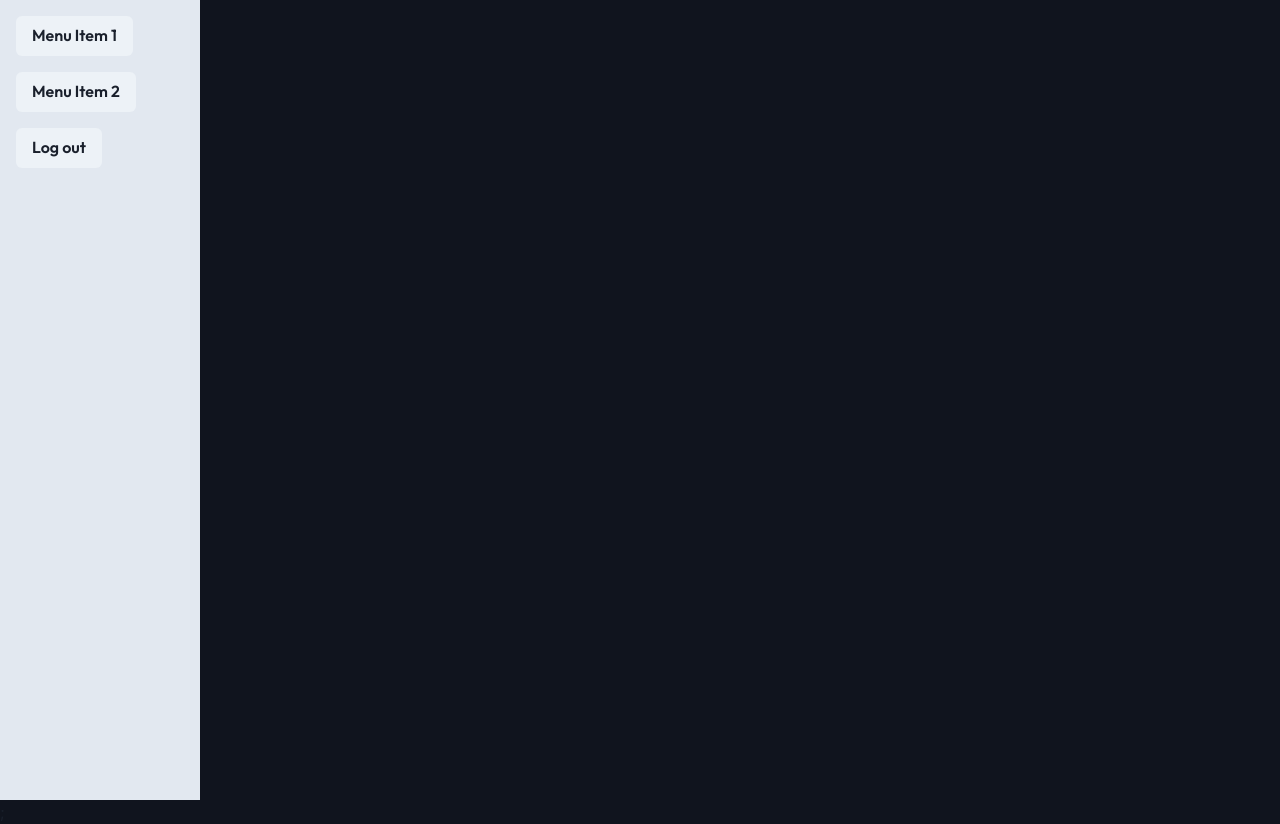
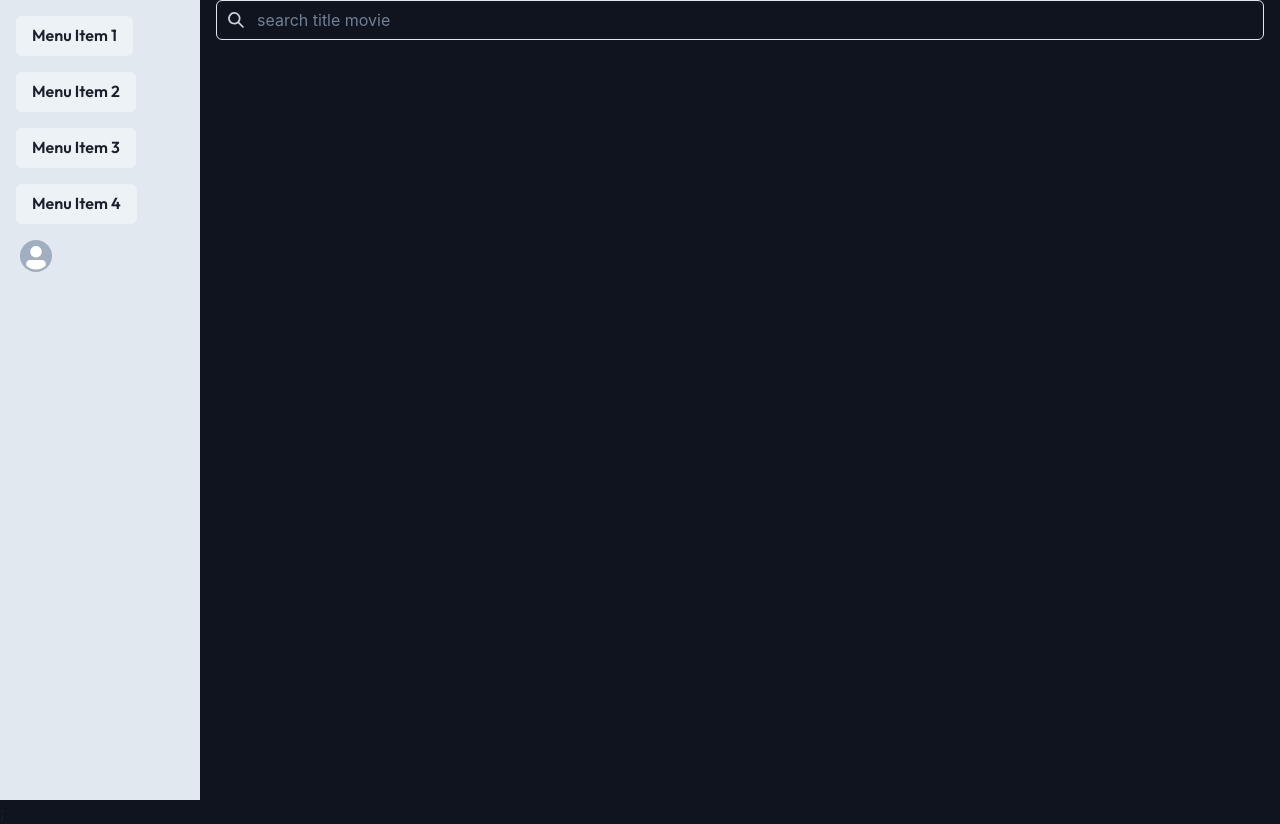
Before and after one commit to rojasmart/entertainment-web-app, a React (Vite) app: page /Home in a window 1280 px wide. Built offline with nearby package versions, Linux system fonts and the light colour scheme; no server answers; sample sign-in values are in the browser's storage.

Commit message:
--add search input as a component

```diff
--- a/package.json
+++ b/package.json
@@ -10,6 +10,7 @@
     "preview": "vite preview"
   },
   "dependencies": {
+    "@chakra-ui/icons": "^2.1.1",
     "@chakra-ui/react": "^2.8.2",
     "@emotion/react": "^11.11.4",
     "@emotion/styled": "^11.11.0",
--- /dev/null
+++ b/src/pages/Components/SearchInput.jsx
@@ -0,0 +1,16 @@
+import { Input, Stack, InputGroup, InputLeftElement } from "@chakra-ui/react";
+
+import { SearchIcon } from "@chakra-ui/icons";
+
+export const SearchInput = () => {
+  return (
+    <Stack spacing={4}>
+      <InputGroup>
+        <InputLeftElement pointerEvents="none">
+          <SearchIcon color="gray.300" />
+        </InputLeftElement>
+        <Input placeholder="search title movie" />
+      </InputGroup>
+    </Stack>
+  );
+};
--- a/src/pages/Home/index.jsx
+++ b/src/pages/Home/index.jsx
@@ -1,6 +1,18 @@
-import { Box, Flex, Text, Button, VStack, Card } from "@chakra-ui/react";
+import {
+  Box,
+  Flex,
+  Menu,
+  MenuButton,
+  Avatar,
+  MenuList,
+  MenuItem,
+  Button,
+  VStack,
+  Container,
+} from "@chakra-ui/react";
 import { useContext } from "react"; // Import useContext hook from React
 import { AuthContext } from "../../contexts/auth"; // Import your AuthGoogleContext
+import { SearchInput } from "../Components/SearchInput";
 
 export const Layout = ({ children }) => {
   const { signOut } = useContext(AuthContext); // Access signOut function from the context
@@ -20,8 +32,23 @@ export const Layout = ({ children }) => {
       >
         <Button>Menu Item 1</Button>
         <Button>Menu Item 2</Button>
-        <Button onClick={handleLogout}>Log out</Button>
-        {/* Add more menu items here */}
+        <Button>Menu Item 3</Button>
+        <Button>Menu Item 4</Button>
+        <Menu>
+          <MenuButton
+            as={Button}
+            rounded={"full"}
+            variant={"link"}
+            cursor={"pointer"}
+          >
+            <Avatar size={"sm"} />
+          </MenuButton>
+          <MenuList>
+            <MenuItem>Profile</MenuItem>
+            <MenuItem>Settings</MenuItem>
+            <MenuItem onClick={handleLogout}>Log out</MenuItem>
+          </MenuList>
+        </Menu>
       </VStack>
       <Box flex="1" overflowY="auto">
         {children}
@@ -33,7 +60,9 @@ export const Layout = ({ children }) => {
 export const Home = () => {
   return (
     <Layout>
-      <Card></Card>
+      <Container maxW={"100%"}>
+        <SearchInput />
+      </Container>
     </Layout>
   );
 };
```
Also changed, not shown: 1 other file (tests, documents, lock files or other folders).
